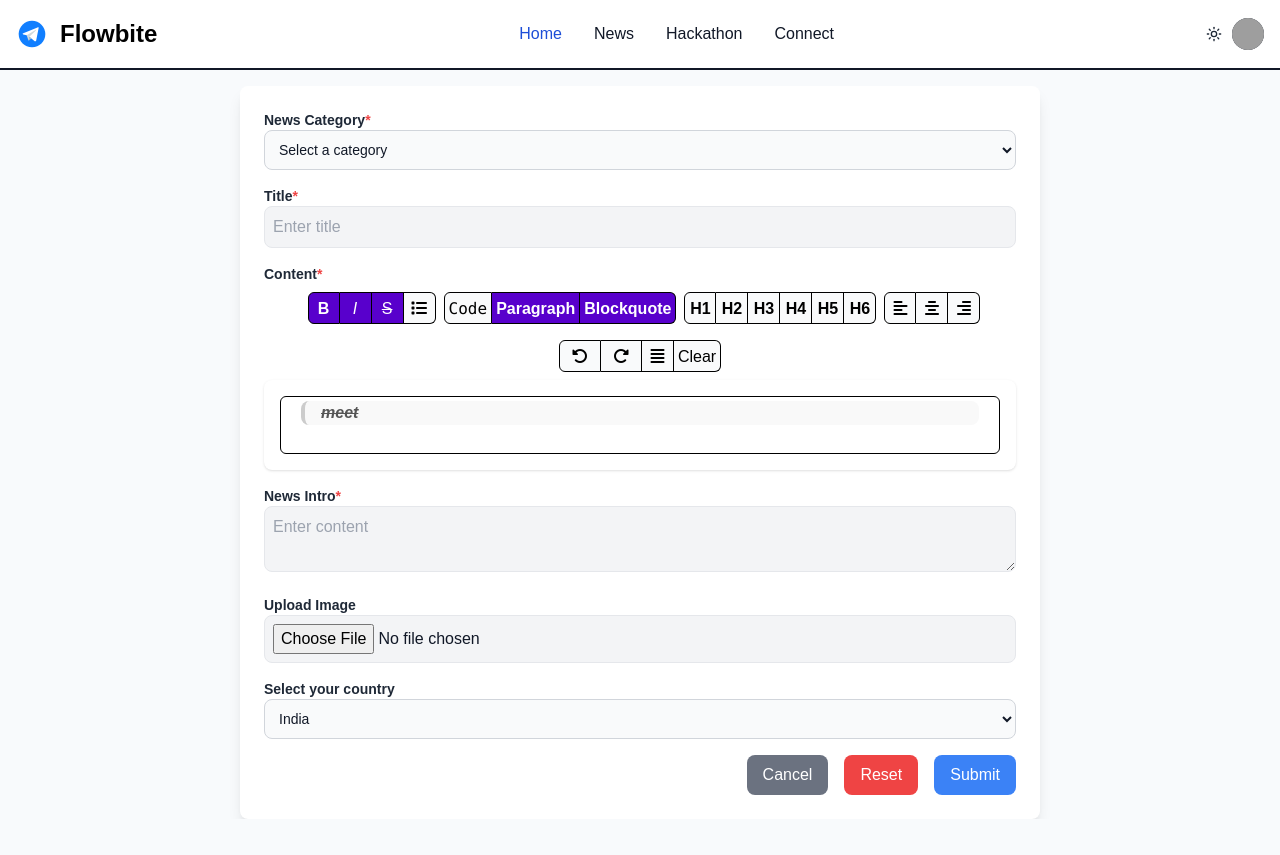
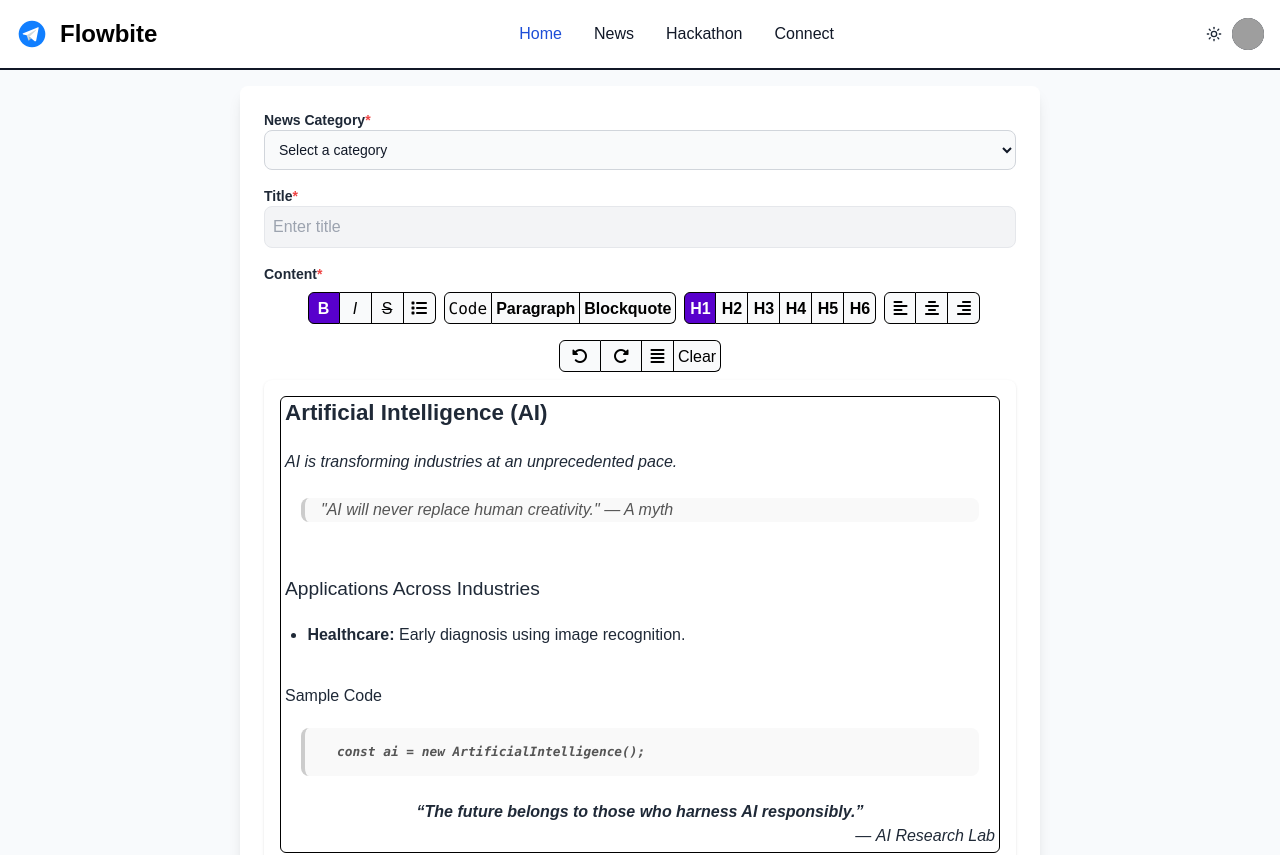
Before and after one commit to Meet-Patel-306/connect-stud, a React (Vite) app: page /news/post in a window 1280 px wide. Shown: the top 855 px of the page. Before the commit the page ends 819 px from the top, so only its background shows below. Built offline with nearby package versions, Linux system fonts and the light colour scheme; no server answers; grey boxes are pictures that could not be loaded.

Commit message:
add default content in newsForm

```diff
--- a/src/components/News/NewsForm.jsx
+++ b/src/components/News/NewsForm.jsx
@@ -25,8 +25,26 @@ export default function NewsCard() {
         types: ["heading", "paragraph"],
       }),
     ],
-    content:
-      "<blockquote><p><strong><em><s>meet</s></em></strong></p></blockquote>",
+    content: `
+      <h1><strong>Artificial Intelligence (AI)</strong></h1>
+      <p><em>AI is transforming industries at an unprecedented pace.</em></p>
+      <blockquote>
+        <p>"AI will never replace human creativity." — A myth </p>
+      </blockquote>
+
+      <h2>Applications Across Industries</h2>
+
+      <ul>
+        <li><strong>Healthcare:</strong> Early diagnosis using image recognition.</li>
+      </ul>
+
+      <h4>Sample Code</h4>
+      <blockquote><pre><code>const ai = new ArtificialIntelligence(); </code></pre></blockquote>
+
+      <p style="text-align: center;"><strong><em>“The future belongs to those who harness AI responsibly.”</em></strong></p>
+
+      <p style="text-align: right;">— <em>AI Research Lab</em></p>
+    `,
     editorProps: {
       handleKeyDown(view, event) {
         const { state, dispatch } = view;
```
